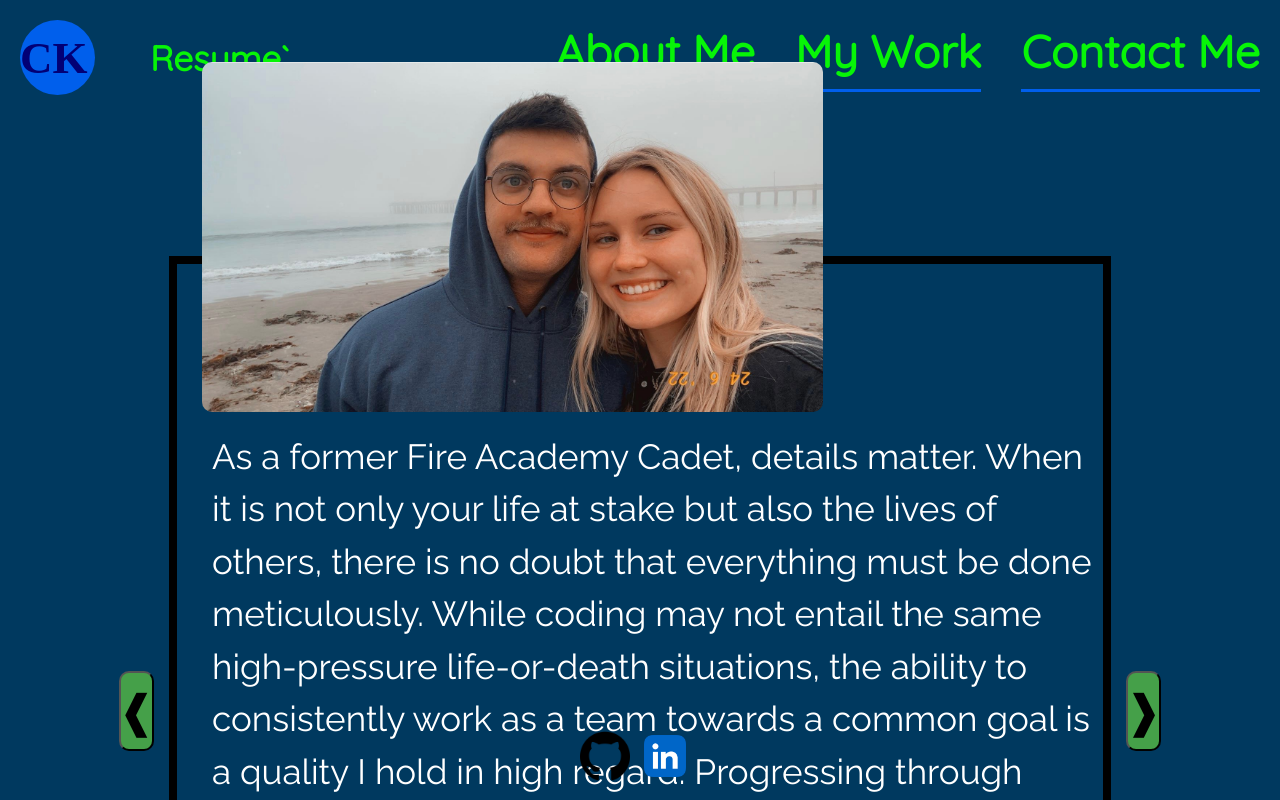
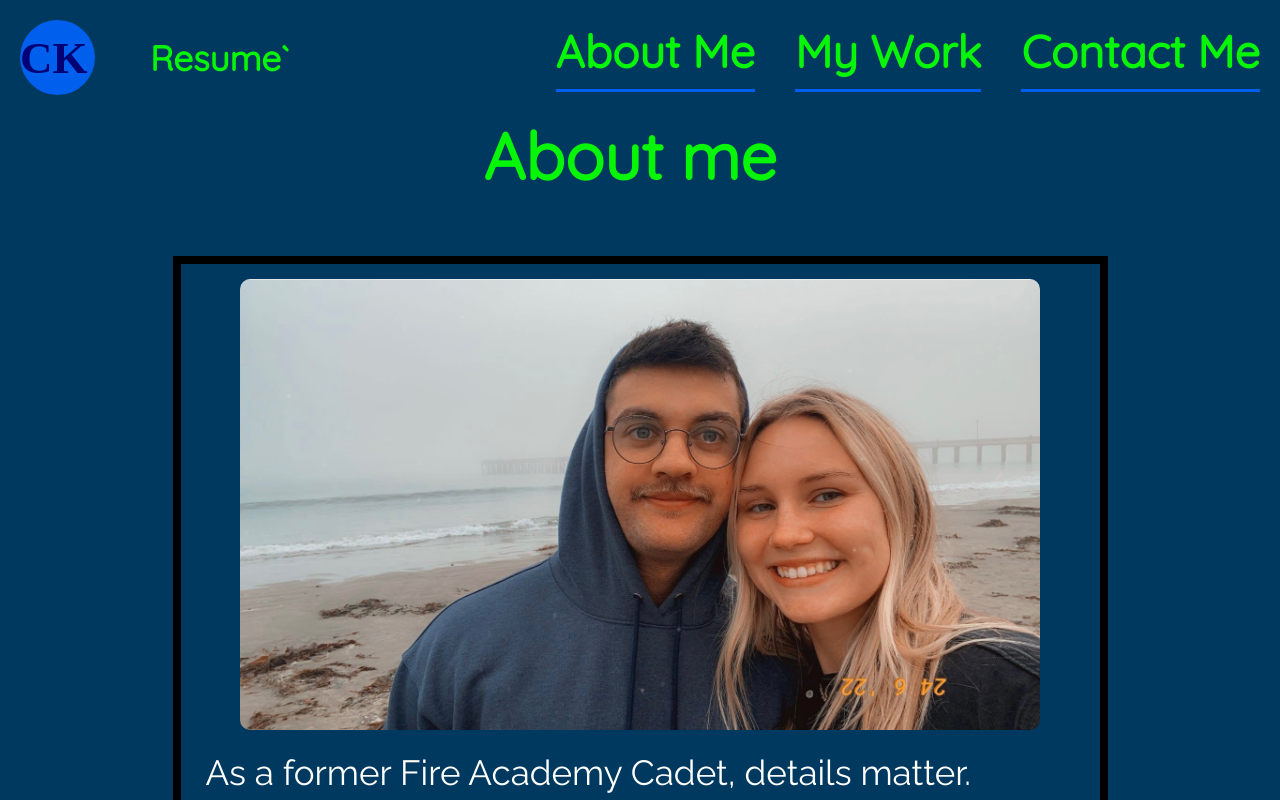
Before and after one commit to colekasa/React-Portfolio, a React (Create React App) app: page / in a window 1280 px wide. Both pictures are taken after a click on the link "About Me". Shown: the top 800 px of the page. Built offline with nearby package versions, Linux system fonts and the light colour scheme.

Commit message:
fixed image sizing

```diff
--- a/src/App.css
+++ b/src/App.css
@@ -119,8 +119,9 @@ h2 {
 
 .me-paragraphs {
   color: white;
-  padding-left: 25px;
+  padding: 15px;
   flex: 1;
+  box-sizing: border-box;
 }
 
 .paragraphs {
@@ -155,11 +156,12 @@ h2 {
   justify-content: center;
   align-items: center;
   font-size: 35px;
+  margin: 15px 0px ;
 }
 
 .flex-item {
   border: 5px solid var(--backgroundColor);
-  height: 650px;
+  height: 800px;
   display: flex;
   margin: 0.5em;
   flex-basis: calc(75% - 1em);
@@ -169,6 +171,8 @@ h2 {
   transition: all 0.5s;
   background-blend-mode: soft-light;
   background-color: rgb(30, 88, 88);
+  align-items: center;
+  justify-content: center;
 }
 
 .flex-inside {
@@ -184,15 +188,12 @@ h2 {
 
 .javascript {
   width: 100%;
-  height: 350px;
-  padding: 10px;
-}
-
-.battle {
-  width: auto;
-  height: 350px;
-  padding: 10px;
-  margin-top: 10px;
+  max-width: 800px;
+  overflow: hidden;
+  border-radius: 10px;
+  transform: translateX(-50%);
+  left: 50%;
+  position: relative;
 }
 
 @media screen and (max-width: 768px) {
@@ -306,7 +307,7 @@ h2 {
 p {
   margin-bottom: 15px;
   line-height: 30px;
-  font-size: 18px;
+  font-size: 25px;
 }
 
 .contacts p {
@@ -315,20 +316,13 @@ p {
 }
 
 .footer {
-  color: white;
   width: 100%;
-  text-align: center;
   display: flex;
   align-items: center;
   justify-content: center;
-  /* background-color: #45a049; */
   margin-bottom: 0;
-  margin-top: 20px;
-  padding: 0px;
-  position: fixed;
   bottom: 0;
 }
-
 .your-form {
   max-width: 400px;
   margin: 0 auto;
@@ -530,16 +524,24 @@ textarea {
 }
 
 .marissaPic {
-  height: 350px;
+  width: 100%;
+  max-width: 800px;
   overflow: hidden;
   border-radius: 10px;
+  transform: translateX(-50%);
+  left: 50%;
+  position: relative;
 }
 
 .weddingPic {
-  height: 350px;
+  width: 100%;
+  max-width: 800px;
   overflow: hidden;
   border-radius: 10px;
-  margin-top: 30px;
+  transform: translateX(-50%);
+  left: 50%;
+  position: relative;
+  margin-top: 15px;
 }
 
 .imageContainer {
@@ -548,7 +550,7 @@ textarea {
   flex-basis: calc(75% - 1em);
   width: auto;
   border: solid 8px;
-  height: 830px;
+  min-height: 830px;
   justify-content: center;
   margin-bottom: 80px;
 }
@@ -600,23 +602,23 @@ textarea {
   justify-content: center;
 }
 
-.none{
+.none {
   display: none;
 }
 
-.homeBtn{
+.homeBtn {
   display: flex;
   align-content: center;
   justify-content: center;
 }
 
-.myResume{
-display: flex;
-border: none;
+.myResume {
+  display: flex;
+  border: none;
 }
 
-.homeResume{
- padding: 10px 20px;
+.homeResume {
+  padding: 10px 20px;
   border: none;
   background: none;
   cursor: pointer;
--- a/src/components/AboutMe.js
+++ b/src/components/AboutMe.js
@@ -1,5 +1,7 @@
 import React, { useState } from "react";
 import "../App.css";
+import pic1 from "../Assets/me-marissa.jpeg";
+import pic2 from "../Assets/wedding.jpeg";
 
 export default function AboutMe() {
   const [isFirstSlideHidden, setIsFirstSlideHidden] = useState(false);
@@ -27,7 +29,7 @@ export default function AboutMe() {
           <div className={`slideFirst ${isFirstSlideHidden ? "none" : ""}`}>
             <div className="me-paragraphs">
               <img
-                src="assets/images/me-marissa.jpeg"
+                src={pic1}
                 className="marissaPic"
                 alt="this is a picture of me and my girlfriend"
               ></img>
@@ -50,7 +52,7 @@ export default function AboutMe() {
           </div>
           <div className={`nextSlide ${isNextSlideHidden ? "none" : ""}`}>
             <img
-              src="assets/images/wedding.jpeg"
+              src={pic2}
               className="weddingPic"
               alt="this is a picture of me and my girlfriend"
             ></img>
--- a/src/components/MyWork.js
+++ b/src/components/MyWork.js
@@ -52,7 +52,7 @@ export default function MyWork() {
               <img
                 src={battle}
                 alt="This is a screenshot of my Battle Binder application"
-                className="battle"
+                className="javascript"
               ></img>
               <h4 className="flexheader">Battle Binder</h4>
               <p className="description">
--- a/src/components/Nav.js
+++ b/src/components/Nav.js
@@ -1,5 +1,5 @@
 import "../App.css";
-import React, { useRef } from "react";
+import React from "react";
 import Resume from "../Assets/cole-kasabian-resume.docx";
 
 export default function Nav({ currentPage, handlePageChange }) {
```
Also changed, not shown: src/Assets/me-marissa.jpeg (added), src/Assets/wedding.jpeg (added).
